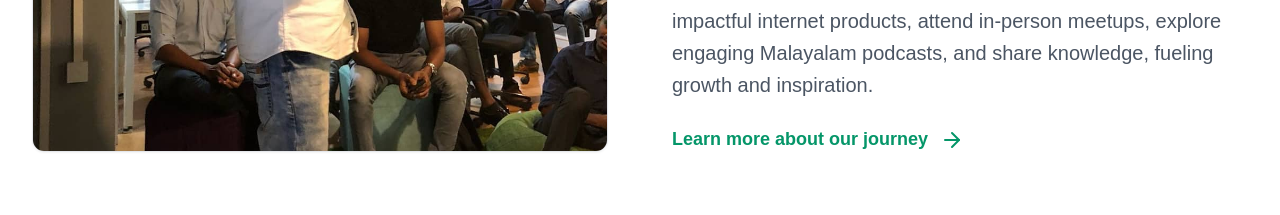
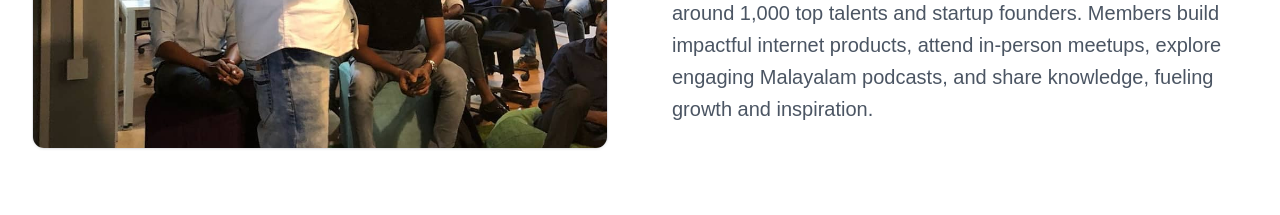
Before and after one commit to ArjunanArul/community, a Nuxt app: page / in a window 1280 px wide. Shown: the part 1580-1795 px from the top of the page. Built offline with nearby package versions, Linux system fonts and the light colour scheme.

Commit message:
remove unwanted links

```diff
--- a/components/FoundingStory.vue
+++ b/components/FoundingStory.vue
@@ -27,16 +27,6 @@
               Today, KPH thrives as an exclusive, invite-only community of around 1,000 top talents and startup founders. Members build impactful internet products, attend in-person meetups, explore engaging Malayalam podcasts, and share knowledge, fueling growth and inspiration.
             </p>
           </div>
-          <div class="mt-12">
-            <div class="inline-block">
-              <button class="group inline-flex items-center text-emerald-600 font-semibold gap-3 text-lg hover:gap-4 transition-all duration-300">
-                <span class="border-b-2 border-emerald-600/0 group-hover:border-emerald-600 transition-colors">
-                  Learn more about our journey
-                </span>
-                <ArrowRight class="h-6 w-6 group-hover:translate-x-1 transition-transform" />
-              </button>
-            </div>
-          </div>
         </div>
       </div>
     </div>
```
